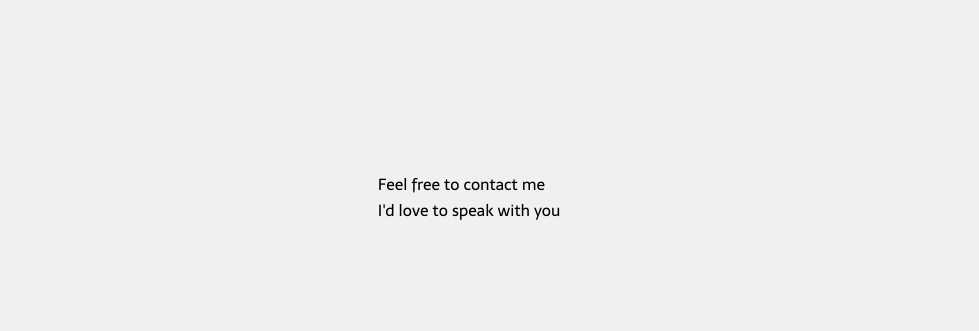
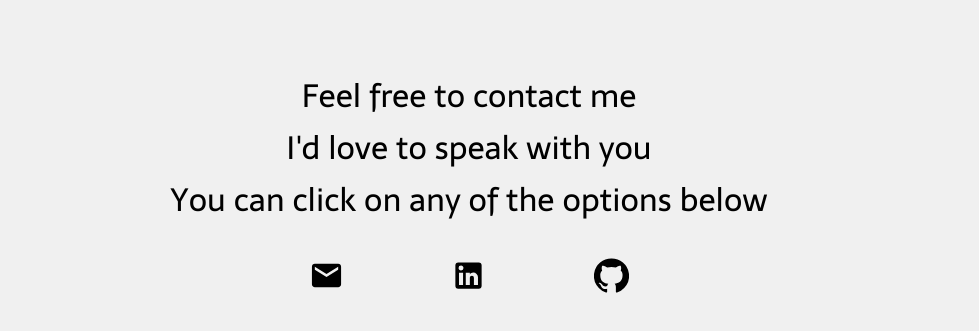
Before and after one commit to kurogosane1/siteupdated, a Next.js app: page /contact in a window 1280 px wide. Shown: the part 219-550 px from the top of the page, without its empty margins (171-1150 px from the left). Built offline with nearby package versions, Linux system fonts and the light colour scheme; a web font is replaced by a local one.

Commit message:
completed contacts

```diff
--- /dev/null
+++ b/next.config.js
@@ -0,0 +1,9 @@
+module.exports = {
+  images: {
+    domains: [
+      "pre00.deviantart.net",
+      "img00.deviantart.net",
+      "orig00.deviantart.net",
+    ],
+  },
+};
--- a/pages/about.js
+++ b/pages/about.js
@@ -5,7 +5,7 @@ const about = () => {
   return (
     <div className={styles.aboutContainer}>
       <Head>
-        <title>About</title>
+        <title>Syed Khurshid - About - A little fun fact about me</title>
         <meta name="title" content="A little fun fact about me." />
       </Head>
       <h1 className={styles.aboutTitle}>About Me</h1>
--- a/pages/contact.js
+++ b/pages/contact.js
@@ -1,34 +1,52 @@
 import Head from "next/head";
+import EmailIcon from "@material-ui/icons/Email";
+import LinkedInIcon from "@material-ui/icons/LinkedIn";
+import GitHubIcon from "@material-ui/icons/GitHub";
+import styles from "../styles/Contact.module.css";
 
 const contact = () => {
   return (
-    <div className="Card-Contact">
+    <div className={styles.CardContainer}>
       <Head>
-        <title>Contact Me</title>
+        <title>Syed Khurshid - Contact Me - Feel free to contact me</title>
         <meta name="description" content="Feel free to contact me" />
       </Head>
       <div className="inner-Cards">
-        <div className="Pitch">
+        <div className={styles.pitch}>
           <span>Feel free to contact me</span>
           <br />
           <span>I'd love to speak with you</span>
           <br />
-          {/* <span>Thank You</span> */}
+          <span>You can click on any of the options below</span>
         </div>
-        <div className="Card-body">
-          <ul className=" Social-network">
-            <a
-              className="email fas fa-envelope-open fa-3x"
-              href="mailto:magnite@hotmail.com?Subject=Hellotoyou"
-              target="_top"></a>
-            <a
-              className="linkedin fab fa-linkedin-in fa-3x"
-              href="https://www.linkedin.com/in/syed-khurshid/"
-              onclick="window.open(https://www.linkedin.com/in/syed-khurshid/)"></a>
-            <a
-              className="github fab fa-github fa-3x"
-              href="https://github.com/kurogosane1"></a>
-          </ul>
+        <div className={styles.cardbody}>
+          <EmailIcon
+            fontSize="large"
+            className={styles.linked}
+            onClick={() =>
+              window.open(
+                "mailto:syedskhurshid@gmail.com?Subject=Reaching out to you",
+                "_blank"
+              )
+            }
+          />
+          <LinkedInIcon
+            className={styles.linked}
+            fontSize="large"
+            onClick={() =>
+              window.open(
+                "https://www.linkedin.com/in/syed-khurshid/",
+                "_blank"
+              )
+            }
+          />
+          <GitHubIcon
+            className={styles.linked}
+            fontSize="large"
+            onClick={() =>
+              window.open("https://github.com/kurogosane1", "_blank")
+            }
+          />
         </div>
       </div>
     </div>
--- a/pages/index.js
+++ b/pages/index.js
@@ -21,7 +21,7 @@ export default function Home() {
   return (
     <div className="">
       <Head>
-        <title>Syed Khurshid</title>
+        <title>Syed Khurshid - Hello my name is </title>
         <meta name="description" content="Syed Khurshid" />
         <link rel="icon" href="/favicon.ico" />
       </Head>
--- /dev/null
+++ b/styles/Contact.module.css
@@ -0,0 +1,32 @@
+/* This is the main container */
+.CardContainer {
+  display: flex;
+  flex-direction: column;
+  /* width: 100vw; */
+  justify-content: space-evenly;
+  align-items: center;
+}
+.pitch {
+  text-align: center;
+  font-size: 2rem;
+}
+
+.linked {
+  cursor: pointer;
+  width: 200px;
+  height: 200px;
+  font-size: 3rem;
+}
+
+
+.linked:active{
+    color:red;
+}
+
+.cardbody {
+  width: 100%;
+  padding: 2rem;
+  display: flex;
+  justify-content: space-evenly;
+  align-items: center;
+}
```
Also changed, not shown: pages/art.js (+67 -16 lines), pages/projects.js (+11 -14 lines).
